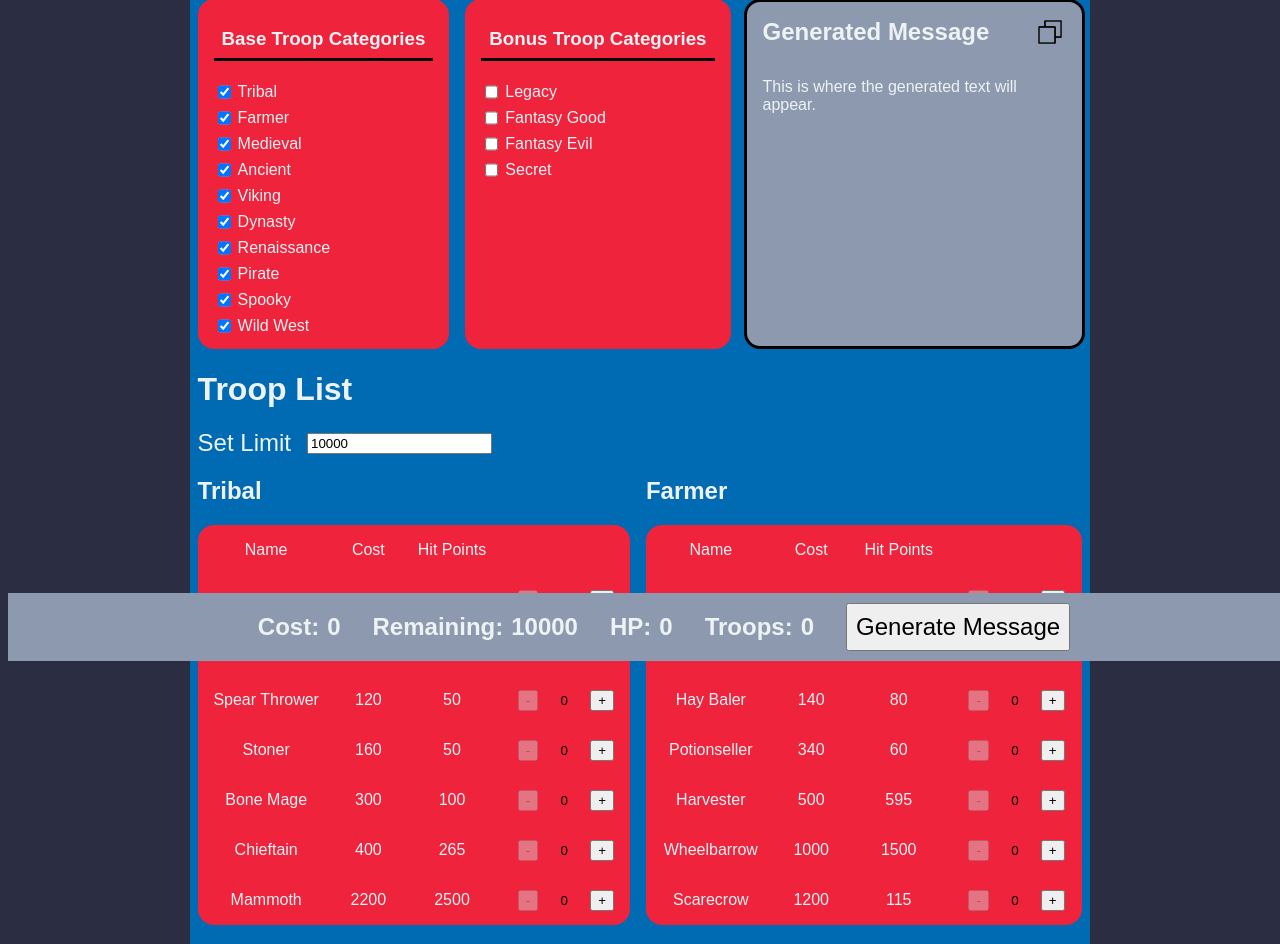
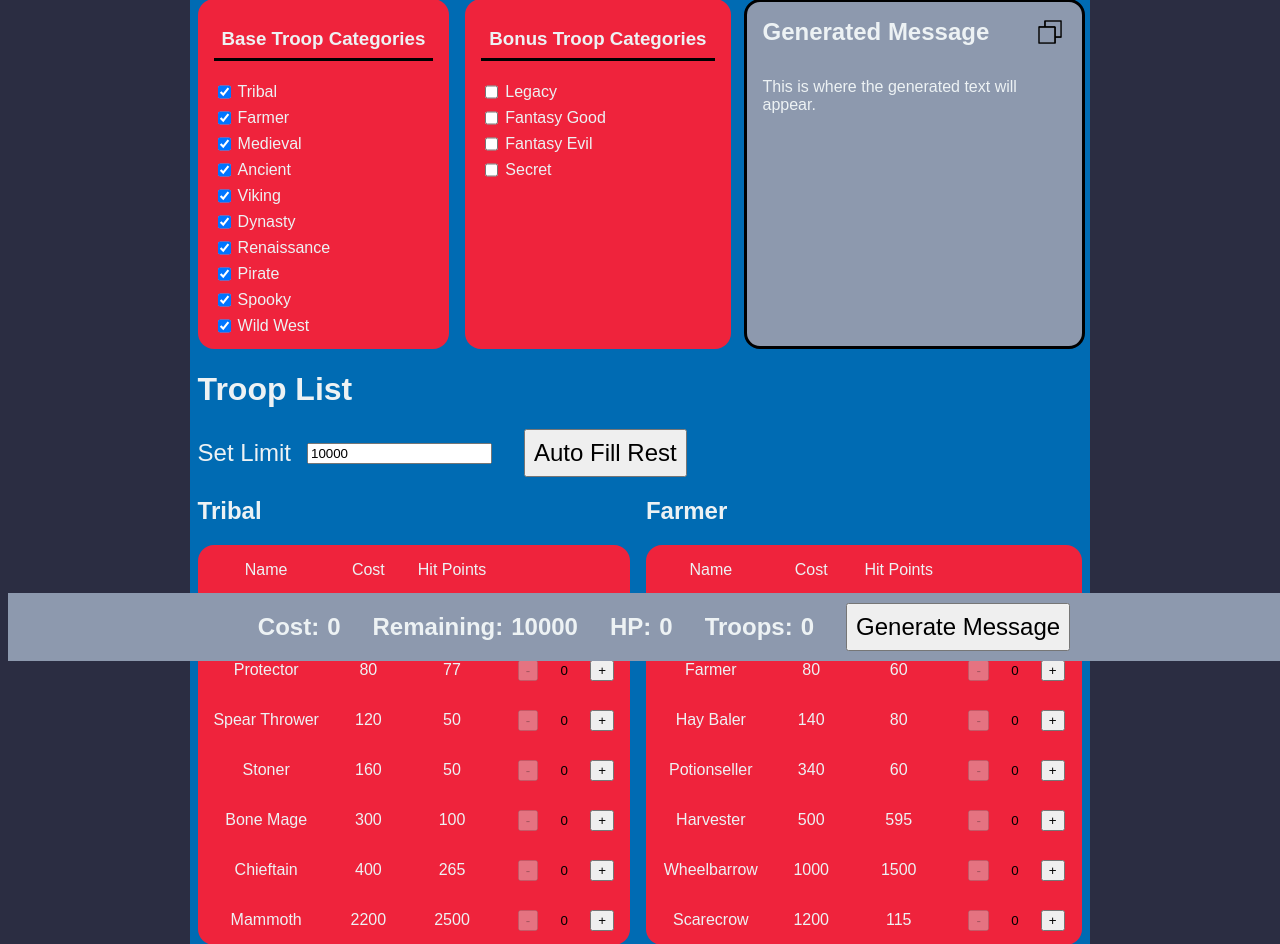
Before and after one commit to mdogdope/TABSArmyBuilder, a PHP site: page / in a window 1280 px wide. Shown: the part 139-1083 px from the top of the page. Run offline with PHP 8.4, Linux system fonts and the light colour scheme.

Commit message:
Added auto fill button

```diff
--- a/index.css
+++ b/index.css
@@ -169,6 +169,19 @@ footer>button {
 	margin: 16px;
 }
 
+.troop-list-header {
+	display: flex;
+	align-items: center;
+	gap: 32px;
+	width: 100%;
+}
+
+.troop-list-header>button {
+	font-size: 24px;
+	padding: 8px;
+	float: right;
+}
+
 .limit-container {
 	display: flex;
 	align-items: center;
--- a/index.html
+++ b/index.html
@@ -91,9 +91,12 @@
 
 		<!-- Start of troop lists -->
 		<h1>Troop List</h1>
-		<div class="limit-container">
-			<p>Set Limit</p>
-			<input type="number" id="limit" min="0" onchange="setLimit()" value="10000">
+		<div class="troop-list-header">
+			<div class="limit-container">
+				<p>Set Limit</p>
+				<input type="number" id="limit" min="0" onchange="setLimit()" value="10000">
+			</div>
+			<button onclick="autoFill()">Auto Fill Rest</button>
 		</div>
 		<div class="troops-container">
 			<div class="tribal">
```
